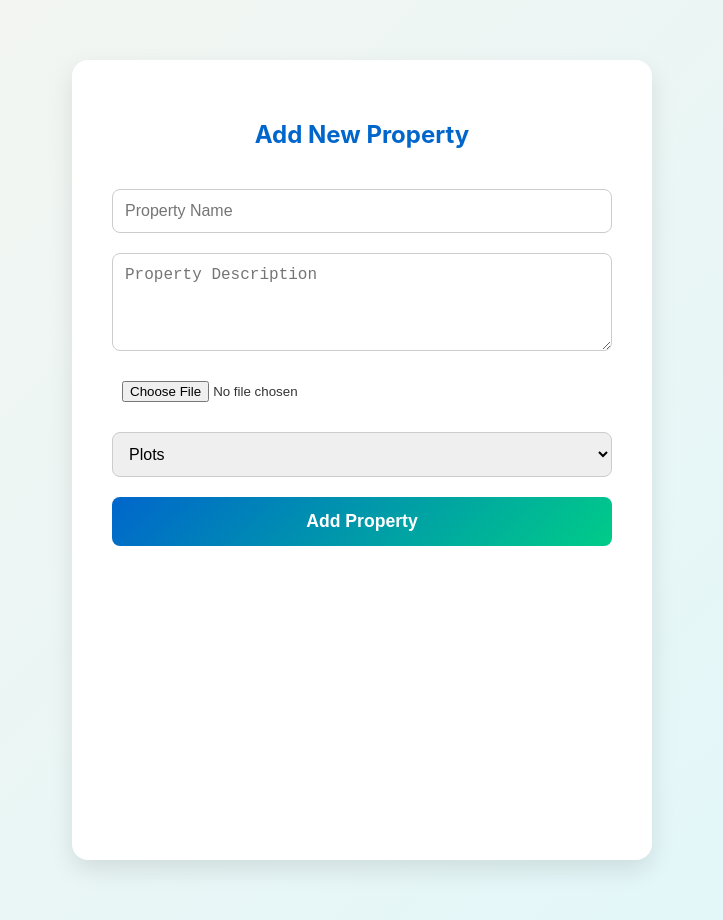
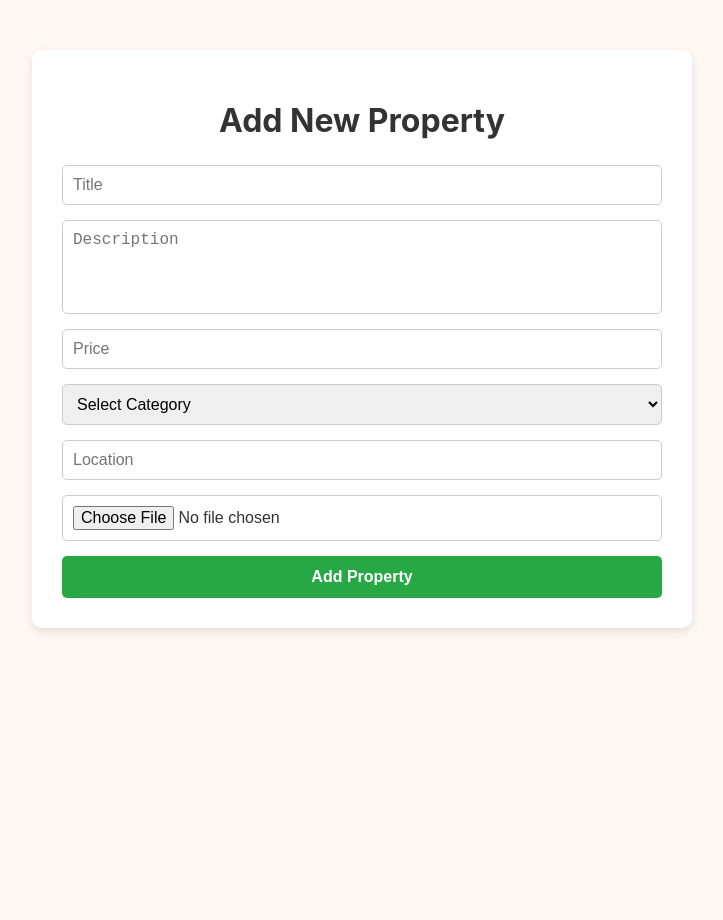
Before and after one commit to athuldev743-cp/real-estate-front, a React (Create React App) app: page /add-property in a window 1280 px wide. Shown: the whole page, without its empty margins (278-1001 px from the left). After the commit the page ends 800 px from the top, so only its background shows below. Built offline with nearby package versions, Linux system fonts and the light colour scheme.

Commit message:
Initial commit - frontend

```diff
--- a/src/App.js
+++ b/src/App.js
@@ -1,43 +1,28 @@
-import React, { useState } from "react";
+import React from "react";
 import { Routes, Route } from "react-router-dom";
 import Home from "./pages/Home";
 import AddProperty from "./pages/AddProperty";
 import Category from "./pages/Category";
 import Login from "./pages/Login";
+import AuthTest from "./pages/AuthTest";
 
 function App() {
-  // Properties state for all categories
-  const [properties, setProperties] = useState({
-    plots: [],
-    buildings: [],
-    houses: [],
-    apartments: [],
-    villas: [],
-    farmlands: [],
-  });
-
-  // Function to add a new property
-  const addProperty = (property) => {
-    const key = property.category.toLowerCase();
-    setProperties((prev) => ({
-      ...prev,
-      [key]: [...prev[key], property],
-    }));
-  };
-
   return (
     <Routes>
       {/* Home page */}
       <Route path="/" element={<Home />} />
 
       {/* Add property page */}
-      <Route path="/add-property" element={<AddProperty addProperty={addProperty} />} />
+      <Route path="/add-property" element={<AddProperty />} />
 
-      {/* Dynamic route for categories */}
-      <Route path="/category/:category" element={<Category properties={properties} />} />
+      {/* Dynamic category page */}
+      <Route path="/category/:category" element={<Category />} />
 
       {/* Login page */}
       <Route path="/login" element={<Login />} />
+
+      {/* Auth test page */}
+      <Route path="/auth-test" element={<AuthTest />} />
     </Routes>
   );
 }
--- /dev/null
+++ b/src/api/PropertyAPI.js
@@ -0,0 +1,26 @@
+import axios from "axios";
+
+// Axios instance pointing to your live backend
+const API = axios.create({
+  baseURL: "https://back-end-lybr.onrender.com",
+});
+
+// Optional: attach token if exists
+API.interceptors.request.use((req) => {
+  const token = localStorage.getItem("token");
+  if (token) {
+    req.headers.Authorization = `Bearer ${token}`;
+  }
+  return req;
+});
+
+// ---------------- API FUNCTIONS ----------------
+export const registerUser = (data) => API.post("/api/auth/register", data);
+export const loginUser = (params) => API.post("/api/auth/login", params);
+export const addProperty = (data) => API.post("/add-property", data);
+
+// Get properties (with category and optional search)
+export const getProperties = (category = "", search = "") =>
+  API.get("/properties/", { params: { category, search } });
+
+export default API;
--- a/src/pages/AddProperty.css
+++ b/src/pages/AddProperty.css
@@ -1,80 +1,52 @@
+/* src/pages/AddProperty.css */
+
 .add-property-container {
-  padding: 60px 20px;
-  display: flex;
-  justify-content: center;
-  min-height: 100vh;
-  background: linear-gradient(135deg, #f5f5f0, #e0f7fa);
+  max-width: 600px;
+  margin: 50px auto;
+  padding: 30px;
+  background-color: #fff;
+  box-shadow: 0 4px 10px rgba(0,0,0,0.1);
+  border-radius: 10px;
 }
 
-.add-property-card {
-  background: #fff;
-  padding: 40px;
-  border-radius: 16px;
-  box-shadow: 0 10px 25px rgba(0,0,0,0.1);
-  max-width: 500px;
-  width: 100%;
+.add-property-container h1 {
+  text-align: center;
+  margin-bottom: 25px;
+  font-size: 2rem;
+  color: #333;
+}
+
+.add-property-form {
   display: flex;
   flex-direction: column;
-  gap: 20px;
+  gap: 15px;
 }
 
-.add-property-card h2 {
-  text-align: center;
-  color: #0066cc;
-  margin-bottom: 20px;
+.add-property-form input,
+.add-property-form textarea,
+.add-property-form select {
+  padding: 10px;
+  border-radius: 5px;
+  border: 1px solid #ccc;
+  font-size: 1rem;
 }
 
-.add-property-card form {
-  display: flex;
-  flex-direction: column;
-  gap: 20px;
+.add-property-form textarea {
+  resize: none;
 }
 
-.add-property-card input[type="text"],
-.add-property-card textarea,
-.add-property-card select {
+.add-property-form button {
   padding: 12px;
+  border-radius: 5px;
+  border: none;
+  background-color: #28a745;
+  color: #fff;
+  font-weight: bold;
+  cursor: pointer;
   font-size: 1rem;
-  border-radius: 8px;
-  border: 1px solid #ccc;
-  outline: none;
-  transition: border 0.2s ease;
+  transition: background-color 0.3s ease;
 }
 
-.add-property-card input[type="text"]:focus,
-.add-property-card textarea:focus,
-.add-property-card select:focus {
-  border-color: #0066cc;
+.add-property-form button:hover {
+  background-color: #218838;
 }
-
-.add-property-card input[type="file"] {
-  cursor: pointer;
-  padding: 10px;
-}
-
-.add-property-card button {
-  padding: 14px;
-  font-size: 1.1rem;
-  font-weight: bold;
-  border-radius: 8px;
-  border: none;
-  background: linear-gradient(135deg, #0066cc, #00cc88);
-  color: #fff;
-  cursor: pointer;
-  transition: 0.3s;
-}
-
-.add-property-card button:hover {
-  opacity: 0.9;
-}
-
-.preview-container {
-  margin-top: 25px;
-  text-align: center;
-}
-
-.preview-container img {
-  max-width: 100%;
-  border-radius: 12px;
-  box-shadow: 0 5px 15px rgba(0,0,0,0.1);
-}
--- a/src/pages/AddProperty.jsx
+++ b/src/pages/AddProperty.jsx
@@ -1,87 +1,66 @@
+// src/pages/AddProperty.jsx
 import React, { useState } from "react";
-import { useNavigate } from "react-router-dom";
+import { addProperty } from "../api/PropertyAPI";
 import "./AddProperty.css";
 
-export default function AddProperty({ addProperty }) {
-  const navigate = useNavigate();
-  const [formData, setFormData] = useState({
-    name: "",
-    description: "",
-    image: "",
-    category: "Plots",
-  });
+function AddProperty({ onPropertyAdded }) { // <- receive callback
+  const [title, setTitle] = useState("");
+  const [description, setDescription] = useState("");
+  const [price, setPrice] = useState("");
+  const [category, setCategory] = useState("");
+  const [location, setLocation] = useState("");
+  const [image, setImage] = useState(null);
 
-  const handleChange = (e) => {
-    const { name, value } = e.target;
-    setFormData((prev) => ({ ...prev, [name]: value }));
-  };
+  const categories = ["Plots", "Buildings", "Houses", "Apartments", "Villas", "Farmlands"];
 
-  const handleFileChange = (e) => {
-    const file = e.target.files[0];
-    if (file) {
-      const reader = new FileReader();
-      reader.onload = () => setFormData((prev) => ({ ...prev, image: reader.result }));
-      reader.readAsDataURL(file);
+  const handleSubmit = async (e) => {
+    e.preventDefault();
+
+    if (!title || !description || !price || !category || !location || !image) {
+      alert("Please fill all fields and select an image.");
+      return;
     }
-  };
 
-  const handleSubmit = (e) => {
-    e.preventDefault();
-    addProperty(formData);
-    alert(`Property added to ${formData.category}!`);
-    setFormData({ name: "", description: "", image: "", category: "Plots" });
-    navigate(`/category/${formData.category.toLowerCase()}`);
+    try {
+      const formData = new FormData();
+      formData.append("title", title);
+      formData.append("description", description);
+      formData.append("price", price);
+      formData.append("category", category);
+      formData.append("location", location);
+      formData.append("image", image);
+
+      await addProperty(formData);
+      alert("Property added successfully!");
+
+      setTitle(""); setDescription(""); setPrice(""); setCategory(""); setLocation(""); setImage(null);
+
+      // Call the callback to refresh the list
+      if (onPropertyAdded) onPropertyAdded();
+
+    } catch (error) {
+      console.error("Error adding property:", error);
+      alert("Failed to add property.");
+    }
   };
 
   return (
     <div className="add-property-container">
-      <div className="add-property-card">
-        <h2>Add New Property</h2>
-        <form onSubmit={handleSubmit}>
-          <input
-            type="text"
-            name="name"
-            placeholder="Property Name"
-            value={formData.name}
-            onChange={handleChange}
-            required
-          />
-
-          <textarea
-            name="description"
-            placeholder="Property Description"
-            value={formData.description}
-            onChange={handleChange}
-            rows={4}
-            required
-          />
-
-          <input
-            type="file"
-            accept="image/*"
-            onChange={handleFileChange}
-            required
-          />
-
-          <select name="category" value={formData.category} onChange={handleChange}>
-            <option>Plots</option>
-            <option>Buildings</option>
-            <option>Houses</option>
-            <option>Apartments</option>
-            <option>Villas</option>
-            <option>Farmlands</option>
-          </select>
-
-          <button type="submit">Add Property</button>
-        </form>
-
-        {formData.image && (
-          <div className="preview-container">
-            <h4>Preview</h4>
-            <img src={formData.image} alt="Preview" />
-          </div>
-        )}
-      </div>
+      <h1>Add New Property</h1>
+      <form onSubmit={handleSubmit} className="add-property-form">
+        <input type="text" placeholder="Title" value={title} onChange={(e) => setTitle(e.target.value)} />
+        <textarea placeholder="Description" value={description} onChange={(e) => setDescription(e.target.value)} rows={4} />
+        <input type="number" placeholder="Price" value={price} onChange={(e) => setPrice(e.target.value)} />
+        <select value={category} onChange={(e) => setCategory(e.target.value)}>
+          <option value="">Select Category</option>
+          {categories.map((cat) => <option key={cat} value={cat}>{cat}</option>)}
+        </select>
+        <input type="text" placeholder="Location" value={location} onChange={(e) => setLocation(e.target.value)} />
+        <input type="file" accept="image/*" onChange={(e) => setImage(e.target.files[0])} />
+        <button type="submit">Add Property</button>
+      </form>
     </div>
   );
 }
+
+export default AddProperty;
--- /dev/null
+++ b/src/pages/AuthTest.js
@@ -0,0 +1,60 @@
+import React, { useState } from "react";
+import { registerUser, loginUser, addProperty } from "../api/PropertyAPI"; // updated import
+
+function AuthTest() {
+  const [username, setUsername] = useState("");
+  const [password, setPassword] = useState("");
+
+  const handleRegister = async () => {
+    try {
+      await registerUser({ username, password });
+      alert("User registered!");
+    } catch (error) {
+      console.error("Register error:", error);
+      alert("Registration failed.");
+    }
+  };
+
+  const handleLogin = async () => {
+    try {
+      const params = new URLSearchParams();
+      params.append("username", username);
+      params.append("password", password);
+      const res = await loginUser(params);
+      localStorage.setItem("token", res.data.access_token);
+      alert("Logged in!");
+    } catch (error) {
+      console.error("Login error:", error);
+      alert("Login failed.");
+    }
+  };
+
+  const handleAddProperty = async () => {
+    try {
+      await addProperty({
+        title: "Luxury Villa",
+        description: "5 BHK near beach",
+        price: 12000000,
+        category: "villa",
+        location: "Goa",
+      });
+      alert("Property added!");
+    } catch (error) {
+      console.error("Add property error:", error);
+      alert("Failed to add property.");
+    }
+  };
+
+  return (
+    <div>
+      <h1>Auth Test</h1>
+      <input placeholder="Username" onChange={(e) => setUsername(e.target.value)} />
+      <input placeholder="Password" type="password" onChange={(e) => setPassword(e.target.value)} />
+      <button onClick={handleRegister}>Register</button>
+      <button onClick={handleLogin}>Login</button>
+      <button onClick={handleAddProperty}>Add Property</button>
+    </div>
+  );
+}
+
+export default AuthTest;
--- a/src/pages/Category.jsx
+++ b/src/pages/Category.jsx
@@ -1,52 +1,74 @@
-import React from "react";
-import { useParams } from "react-router-dom";
+// src/pages/Category.jsx
+import React, { useState, useEffect } from "react";
+import { useParams, useLocation } from "react-router-dom";
+import { getProperties } from "../api/PropertyAPI";
 
-export default function Category({ properties }) {
-  const { category } = useParams(); // get category from URL
-  const categoryKey = category.toLowerCase();
+// Debounce hook to reduce API calls while typing
+function useDebounce(value, delay) {
+  const [debouncedValue, setDebouncedValue] = useState(value);
 
-  const categoryProperties = properties[categoryKey] || [];
+  useEffect(() => {
+    const handler = setTimeout(() => setDebouncedValue(value), delay);
+    return () => clearTimeout(handler);
+  }, [value, delay]);
+
+  return debouncedValue;
+}
+
+export default function Category() {
+  const { category } = useParams();
+  const location = useLocation();
+  const queryParams = new URLSearchParams(location.search);
+  const initialSearch = queryParams.get("search") || "";
+
+  const [properties, setProperties] = useState([]);
+  const [searchQuery, setSearchQuery] = useState(initialSearch);
+  const debouncedSearchQuery = useDebounce(searchQuery, 400);
+
+  useEffect(() => {
+    const fetchData = async () => {
+      try {
+        const response = await getProperties(category, debouncedSearchQuery);
+        setProperties(response.data);
+      } catch (error) {
+        console.error("Error fetching properties:", error);
+        setProperties([]);
+      }
+    };
+    fetchData();
+  }, [category, debouncedSearchQuery]);
 
   return (
-    <div style={{ padding: "60px 20px", textAlign: "center" }}>
-      <h2 style={{ fontSize: "2.5rem", color: "#0066cc" }}>
-        {category.charAt(0).toUpperCase() + category.slice(1)}
-      </h2>
+    <div className="category-page">
+      <h2 className="category-title">{category?.toUpperCase() || "All Properties"}</h2>
 
-      {categoryProperties.length === 0 ? (
-        <p style={{ marginTop: "20px", fontSize: "1.2rem" }}>
-          No properties available in this category yet.
-        </p>
-      ) : (
-        <div
-          style={{
-            display: "grid",
-            gridTemplateColumns: "repeat(auto-fit, minmax(300px, 1fr))",
-            gap: "20px",
-            marginTop: "30px",
-          }}
-        >
-          {categoryProperties.map((prop, index) => (
-            <div
-              key={index}
-              style={{
-                border: "1px solid #ccc",
-                borderRadius: "10px",
-                overflow: "hidden",
-                padding: "10px",
-              }}
-            >
+      <input
+        type="text"
+        placeholder="Search properties..."
+        value={searchQuery}
+        onChange={(e) => setSearchQuery(e.target.value)}
+        className="category-search-bar"
+      />
+
+      <div className="properties-list">
+        {properties.length > 0 ? (
+          properties.map((prop) => (
+            <div key={prop._id} className="property-card">
               <img
-                src={prop.image}
-                alt={prop.name}
-                style={{ width: "100%", height: "200px", objectFit: "cover" }}
+                src={prop.image ? `https://back-end-lybr.onrender.com${prop.image}` : "/image/placeholder.jpg"}
+                alt={prop.title || prop.name}
+                className="property-image"
               />
-              <h3 style={{ marginTop: "10px" }}>{prop.name}</h3>
+              <h3>{prop.title || prop.name}</h3>
               <p>{prop.description}</p>
+              <p>Price: ₹{prop.price}</p>
+              <p>Location: {prop.location}</p>
             </div>
-          ))}
-        </div>
-      )}
+          ))
+        ) : (
+          <p>No properties found.</p>
+        )}
+      </div>
     </div>
   );
 }
--- a/src/pages/Home.jsx
+++ b/src/pages/Home.jsx
@@ -1,39 +1,54 @@
-import React, { useEffect, useState, useRef } from "react";
-import { Link, useNavigate } from "react-router-dom";
+// src/pages/Home.jsx
+import React, { useState, useRef, useEffect } from "react";
+import { useNavigate } from "react-router-dom";
+import { getProperties } from "../api/PropertyAPI";
 import "./Home.css";
 import { FontAwesomeIcon } from "@fortawesome/react-fontawesome";
 import { faFacebookF, faInstagram, faTwitter, faLinkedinIn } from "@fortawesome/free-brands-svg-icons";
 
-
-
 export default function Home() {
   const [searchQuery, setSearchQuery] = useState("");
   const [showNavbar, setShowNavbar] = useState(true);
+  const [properties, setProperties] = useState([]);
   const lastScrollYRef = useRef(0);
   const navigate = useNavigate();
 
+  // Navbar scroll effect
   useEffect(() => {
     const controlNavbar = () => {
-      if (window.scrollY > lastScrollYRef.current) {
-        setShowNavbar(false);
-      } else {
-        setShowNavbar(true);
-      }
+      setShowNavbar(window.scrollY <= lastScrollYRef.current);
       lastScrollYRef.current = window.scrollY;
     };
-
     window.addEventListener("scroll", controlNavbar);
     return () => window.removeEventListener("scroll", controlNavbar);
   }, []);
 
   const categories = [
-    { id: 1, name: "Plots", image: "/image/plots.jpeg", link: "/plots" },
-    { id: 2, name: "Buildings", image: "/image/builldings.jpeg", link: "/buildings" },
-    { id: 3, name: "Houses", image: "/image/house.jpeg", link: "/houses" },
-    { id: 4, name: "Apartments", image: "/image/appartment.jpeg", link: "/apartments" },
-    { id: 5, name: "Villas", image: "/image/villa.jpeg", link: "/villas" },
-    { id: 6, name: "Farmlands", image: "/image/farmlands.jpeg", link: "/farmlands" },
+    { id: 1, name: "Plots", link: "/category/plots" },
+    { id: 2, name: "Builldings", link: "/category/builldings" },
+    { id: 3, name: "House", link: "/category/houses" },
+    { id: 4, name: "Appartment", link: "/category/apartments" },
+    { id: 5, name: "Villa", link: "/category/villas" },
+    { id: 6, name: "Farmlands", link: "/category/farmlands" },
   ];
+
+  const goToCategory = (link) => {
+    navigate(`${link}?search=${encodeURIComponent(searchQuery)}`);
+  };
+
+  // Fetch properties from backend
+  useEffect(() => {
+    const fetchData = async () => {
+      try {
+        const response = await getProperties("", searchQuery);
+        setProperties(response.data);
+      } catch (error) {
+        console.error("Error fetching properties:", error);
+        setProperties([]);
+      }
+    };
+    fetchData();
+  }, [searchQuery]);
 
   return (
     <div className="home">
@@ -43,41 +58,21 @@ export default function Home() {
           <div className="logo">
             <img src="/image/logo.jpeg" alt="Logo" className="logo-img" />
           </div>
+
           <ul className="nav-links">
             <li onClick={() => navigate("/top-deals")}>Top Deals</li>
             {categories.map((cat) => (
-              <li key={cat.id} onClick={() => navigate(cat.link)}>
+              <li key={cat.id} onClick={() => goToCategory(cat.link)}>
                 {cat.name}
               </li>
             ))}
             <li>
-              <Link to="/add-property">
-                <button className="add-property-btn">+ Add Property</button>
-              </Link>
-            </li>
-          </ul>
-          <div className="mobile-menu">☰</div>
-          <nav className={`navbar ${showNavbar ? "navbar-show" : "navbar-hide"}`}>
-  <div className="nav-content">
-    <div className="logo">
-      <img src="/image/logo.jpeg" alt="Logo" className="logo-img" />
-    </div>
-
-    <ul className="nav-links">
-      <li onClick={() => navigate("/top-deals")}>Top Deals</li>
-      {categories.map((cat) => (
-        <li key={cat.id} onClick={() => navigate(cat.link)}>
-          {cat.name}
-        </li>
-      ))}
-      <li>
-        <Link to="/add-property">
-          <button className="add-property-btn">+ Add Property</button>
-        </Link>
+              <button className="add-property-btn" onClick={() => navigate("/add-property")}>
+                + Add Property
+              </button>
             </li>
           </ul>
 
-    {/* ADD SEARCH BAR HERE */}
           <div className="nav-search">
             <input
               type="text"
@@ -92,26 +87,16 @@ export default function Home() {
         </div>
       </nav>
 
-        </div>
-      </nav>
-
       {/* Hero Section */}
-      <section
-  className="hero"
-  style={{
-    backgroundImage: 'url("/image/backr.jpeg")',
-  }}
->
+      <section className="hero" style={{ backgroundImage: 'url("/image/backr.jpeg")' }}>
         <h1>Find Your Dream Property</h1>
         <p>Plots • Houses • Villas • Apartments</p>
         <div>
-    <Link to="/top-deals">
-      <button className="view-deals-btn">View Top Deals</button>
-    </Link>
+          <button className="view-deals-btn" onClick={() => navigate("/top-deals")}>View Top Deals</button>
           <button
             className="view-deals-btn"
             style={{ marginLeft: "20px", backgroundColor: "#28a745" }}
-      onClick={() => navigate("/Login")}
+            onClick={() => navigate("/login")}
           >
             Login
           </button>
@@ -120,34 +105,47 @@ export default function Home() {
 
       {/* Categories Section */}
       <section className="categories">
-        <h2>WELCOME</h2>
+        <h2>Categories</h2>
         <div className="categories-grid">
           {categories.map((cat) => (
-            <div
-              key={cat.id}
-              className="category-card"
-              onClick={() => navigate(cat.link)}
-            >
-              <img src={cat.image} alt={cat.name} />
+            <div key={cat.id} className="category-card" onClick={() => goToCategory(cat.link)}>
+              <img src={`/image/${cat.name.toLowerCase()}.jpeg`} alt={cat.name} />
               <div>{cat.name}</div>
             </div>
           ))}
         </div>
       </section>
 
+      {/* Properties Section */}
+      <section className="properties-section">
+        <h2>Available Properties</h2>
+        <div className="properties-grid">
+          {properties.length > 0 ? (
+            properties.map((prop) => (
+              <div key={prop._id} className="property-card">
+                <img
+                  src={prop.image ? `https://back-end-lybr.onrender.com${prop.image}` : "/image/placeholder.jpg"}
+                  alt={prop.title}
+                  className="property-image"
+                />
+                <h3>{prop.title}</h3>
+                <p>{prop.description}</p>
+                <p>Price: ₹{prop.price}</p>
+                <p>Location: {prop.location}</p>
+              </div>
+            ))
+          ) : (
+            <p>No properties found.</p>
+          )}
+        </div>
+      </section>
+
       {/* About Section */}
-     <section
-  className="about"
-  style={{
-    backgroundImage: 'url("/image/about-bg.jpeg")',
-  }}
->
+      <section className="about" style={{ backgroundImage: 'url("/image/about-bg.jpeg")' }}>
         <h2>About Us</h2>
         <p style={{ maxWidth: "800px", margin: "20px auto", fontSize: "1.2rem", lineHeight: "1.6" }}>
           At Estateuro, we believe a home is where love grows, trust is nurtured, and families thrive.
           Our mission is to help you find properties that bring comfort, joy, and lasting memories.
-    With transparency and care, we connect you to plots, houses, and villas that match your family’s dreams.
-    Estateuro is your trusted partner in building a happy, secure future.
         </p>
       </section>
 
@@ -158,48 +156,15 @@ export default function Home() {
         <p>Phone: +91 98765 43210</p>
         <p>Address: 123 Main Street, Your City</p>
 
-        {/* Social Media Links */}
-      {/* Social Media Links */}
         <div className="social-media">
           <h3>Follow Us</h3>
           <div className="social-icons">
-    <FontAwesomeIcon
-      icon={faFacebookF}
-      className="social-icon"
-      role="link"
-      aria-label="Facebook"
-      tabIndex={0}
-      onClick={() => window.open('https://facebook.com', '_blank', 'noopener,noreferrer')}
-    />
-    <FontAwesomeIcon
-      icon={faInstagram}
-      className="social-icon"
-      role="link"
-      aria-label="Instagram"
-      tabIndex={0}
-      onClick={() => window.open('https://instagram.com', '_blank', 'noopener,noreferrer')}
-    />
-    <FontAwesomeIcon
-      icon={faTwitter}
-      className="social-icon"
-      role="link"
-      aria-label="Twitter"
-      tabIndex={0}
-      onClick={() => window.open('https://twitter.com', '_blank', 'noopener,noreferrer')}
-    />
-    <FontAwesomeIcon
-      icon={faLinkedinIn}
-      className="social-icon"
-      role="link"
-      aria-label="LinkedIn"
-      tabIndex={0}
-      onClick={() => window.open('https://linkedin.com', '_blank', 'noopener,noreferrer')}
-    />
+            <FontAwesomeIcon icon={faFacebookF} className="social-icon" onClick={() => window.open('https://facebook.com','_blank')} />
+            <FontAwesomeIcon icon={faInstagram} className="social-icon" onClick={() => window.open('https://instagram.com','_blank')} />
+            <FontAwesomeIcon icon={faTwitter} className="social-icon" onClick={() => window.open('https://twitter.com','_blank')} />
+            <FontAwesomeIcon icon={faLinkedinIn} className="social-icon" onClick={() => window.open('https://linkedin.com','_blank')} />
           </div>
         </div>
-
-
-
       </section>
     </div>
   );
```
Also changed, not shown: package.json (+13 -18 lines), src/api/axios.js (added, +16 -0 lines), src/pages/Category.css (added, +62 -0 lines), 1 other file (tests, documents, lock files or other folders). Lines whose indentation alone changed are shown as unchanged.
